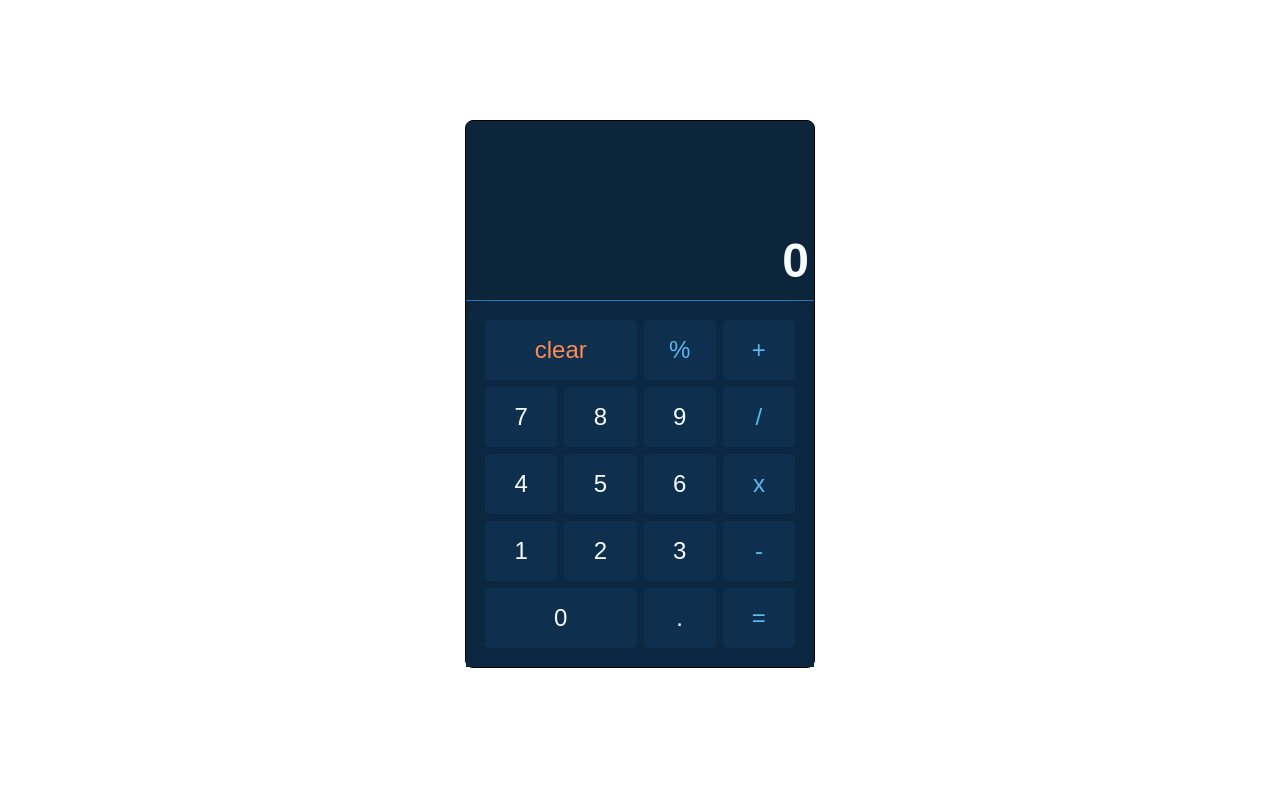
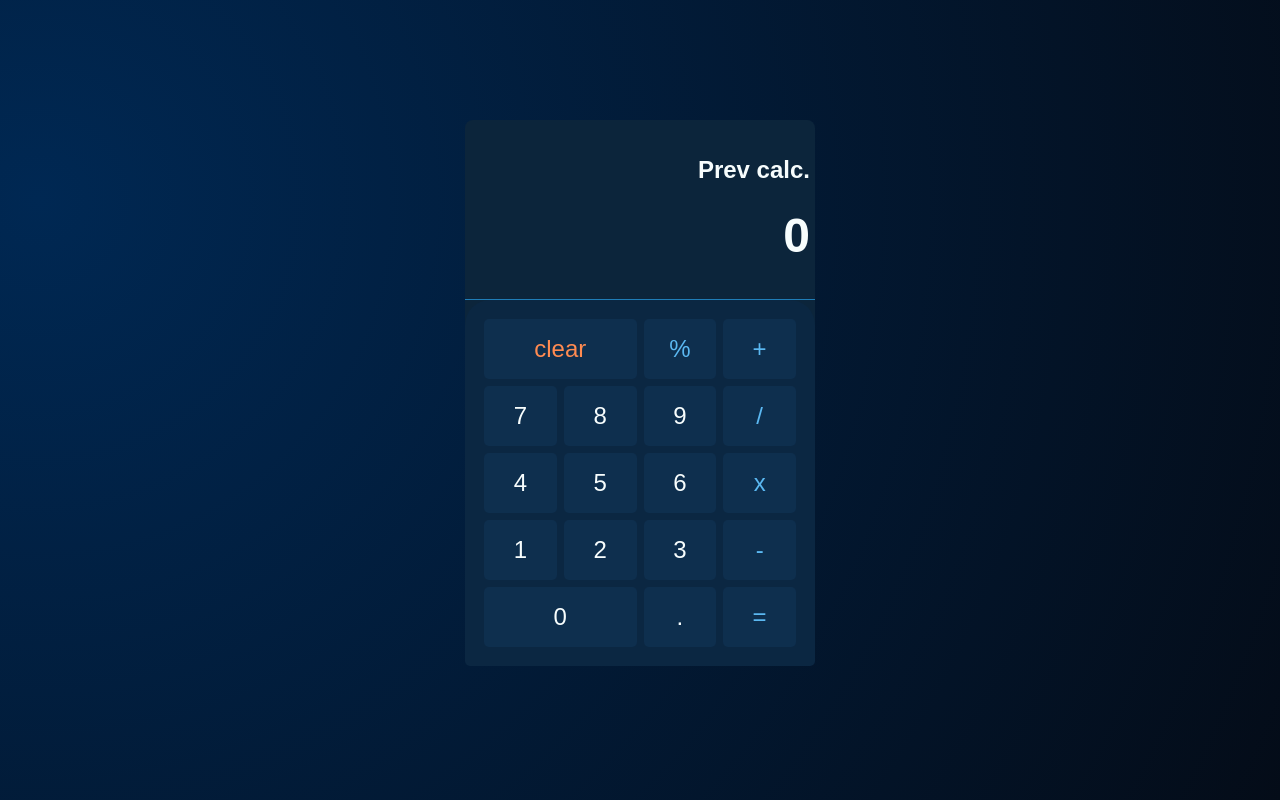
Before and after one commit to Idan-Garay/Calculator, a React (Create React App) app: page / in a window 1280 px wide. Built offline with nearby package versions, Linux system fonts and the light colour scheme.

Commit message:
changed background to a linear gradient

```diff
--- a/src/App.css
+++ b/src/App.css
@@ -1,5 +1,9 @@
 * {
   box-sizing: border-box;
+}
+
+html {
+  height: 100%;
 }
 
 body {
@@ -8,11 +12,81 @@ body {
   font-family: Arial, Helvetica, sans-serif;
   font-weight: bold;
   font-size: 24px;
+  /* ff 3.6+ */
+  background: -moz-radial-gradient(
+    circle at 3% 25%,
+    rgba(0, 40, 83, 1) 0%,
+    rgba(4, 12, 24, 1) 100%
+  );
+
+  /* safari 5.1+,chrome 10+ */
+  background: -webkit-radial-gradient(
+    circle at 3% 25%,
+    rgba(0, 40, 83, 1) 0%,
+    rgba(4, 12, 24, 1) 100%
+  );
+
+  /* opera 11.10+ */
+  background: -o-radial-gradient(
+    circle at 3% 25%,
+    rgba(0, 40, 83, 1) 0%,
+    rgba(4, 12, 24, 1) 100%
+  );
+
+  /* ie 10+ */
+  background: -ms-radial-gradient(
+    circle at 3% 25%,
+    rgba(0, 40, 83, 1) 0%,
+    rgba(4, 12, 24, 1) 100%
+  );
+
+  /* global 92%+ browsers support */
+  background: radial-gradient(
+    circle at 3% 25%,
+    rgba(0, 40, 83, 1) 0%,
+    rgba(4, 12, 24, 1) 100%
+  );
+}
+
+.gradient_bg {
+  /* ff 3.6+ */
+  background: -moz-radial-gradient(
+    circle at 3% 25%,
+    rgba(0, 40, 83, 1) 0%,
+    rgba(4, 12, 24, 1) 100%
+  );
+
+  /* safari 5.1+,chrome 10+ */
+  background: -webkit-radial-gradient(
+    circle at 3% 25%,
+    rgba(0, 40, 83, 1) 0%,
+    rgba(4, 12, 24, 1) 100%
+  );
+
+  /* opera 11.10+ */
+  background: -o-radial-gradient(
+    circle at 3% 25%,
+    rgba(0, 40, 83, 1) 0%,
+    rgba(4, 12, 24, 1) 100%
+  );
+
+  /* ie 10+ */
+  background: -ms-radial-gradient(
+    circle at 3% 25%,
+    rgba(0, 40, 83, 1) 0%,
+    rgba(4, 12, 24, 1) 100%
+  );
+
+  /* global 92%+ browsers support */
+  background: radial-gradient(
+    circle at 3% 25%,
+    rgba(0, 40, 83, 1) 0%,
+    rgba(4, 12, 24, 1) 100%
+  );
 }
 
 .content {
   background-color: #0c253b;
-  border: 1px solid black;
   border-radius: 8px;
   color: #f7fdfd;
   width: 350px;
@@ -28,7 +102,7 @@ body {
   padding-right: 5px;
   border-bottom: 1px solid #1f7db7;
   display: flex;
-  flex-direction: column-reverse;
+  flex-direction: column;
 }
 
 .blue {
@@ -42,6 +116,7 @@ body {
 h1 {
   padding: 0;
   margin: 0;
+  text-size-adjust: auto;
 }
 
 table {
@@ -50,7 +125,7 @@ table {
   width: 100%;
   text-align: center;
   border-spacing: 7px;
-  border-radius: 25px 25px 0px 0px;
+  border-radius: 25px 25px 5px 5px;
   padding: 0.5em;
 }
 
@@ -63,4 +138,10 @@ td {
   /* border: 2px solid saddlebrown; */
   border-radius: 5px;
   background-color: #0e2f4e;
+  cursor: pointer;
 }
+
+td:active {
+  background-color: #1f7db7;
+  border: inset;
+}
--- a/src/App.tsx
+++ b/src/App.tsx
@@ -54,10 +54,11 @@ function App() {
                   break;
 
         case 'x': n1 = n1! * n2!;
-        break;
+                  break;
 
         case '/': n1 = n1! / n2!;
                   break;
+        case '%': n1 = n1! % n2!;
       }
       return n1;
   }
--- a/src/components/Screen.tsx
+++ b/src/components/Screen.tsx
@@ -7,6 +7,7 @@ interface Props {
 export default function Screen({value = 0}: Props) {
     return (
         <div className="screen">
+            <p>Prev calc.</p>
             <h1>{value}</h1>
         </div>
     );
```
Also changed, not shown: 2 other files (tests, documents, lock files or other folders).
